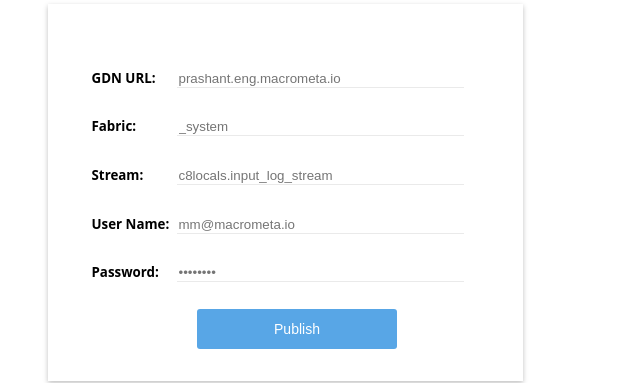
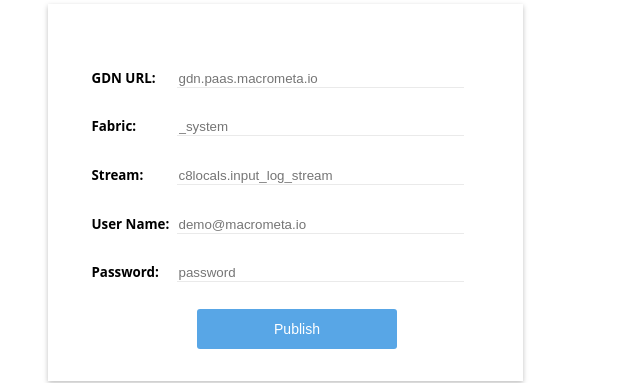
Before and after one commit to Macrometacorp/demo-realtime-log-analytics, a website: page index.html in a window 1280 px wide. Shown: the part 175-558 px from the top of the page, 355-995 px from the left. Drawn offline with nearby package versions, Linux system fonts and the light colour scheme.

Commit message:
Setting the defaul values to gdn

```diff
--- a/index.html
+++ b/index.html
@@ -17,11 +17,11 @@
             <div class="log-form center"><!-- Start login form -->
                 <form>
                     <div id="msg"></div>
-                    <div><span>GDN URL:</span><input value="prashant.eng.macrometa.io" id="gdnUrl" type="text" title="GDN URL" placeholder="GDN URL"/></div>
+                    <div><span>GDN URL:</span><input value="gdn.paas.macrometa.io" id="gdnUrl" type="text" title="GDN URL" placeholder="GDN URL"/></div>
                     <div><span>Fabric:</span><input value="_system" id="fabric" type="text" title="Fabric" placeholder="Fabric"/></div>
                     <div><span>Stream:</span><input value="c8locals.input_log_stream" id="streamName" type="text" title="Stream Name" placeholder="Stream Name"/></div>
-                    <div><span>User Name:</span><input value="mm@macrometa.io" id="email" type="text" title="User Name" placeholder="User Name" /></div>
-                    <div><span>Password:</span><input value="Test1234" id="password" type="password" title="Password" placeholder="password"/></div>
+                    <div><span>User Name:</span><input value="demo@macrometa.io" id="email" type="text" title="User Name" placeholder="User Name" /></div>
+                    <div><span>Password:</span><input value="" id="password" type="password" title="Password" placeholder="password"/></div>
                    <input type="button" id="publishbtn" onclick="publish()" value="Publish"/>
                 </form>
             </div><!-- End login form -->
```
